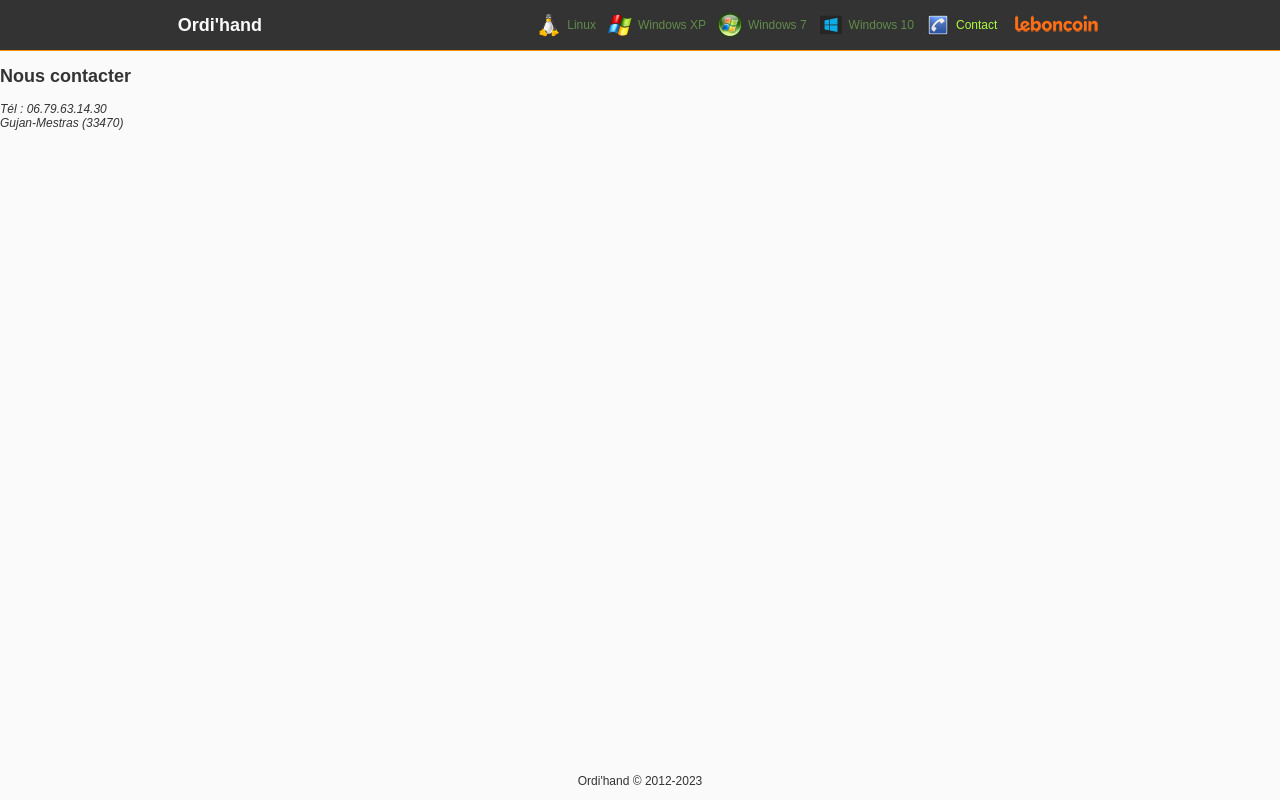
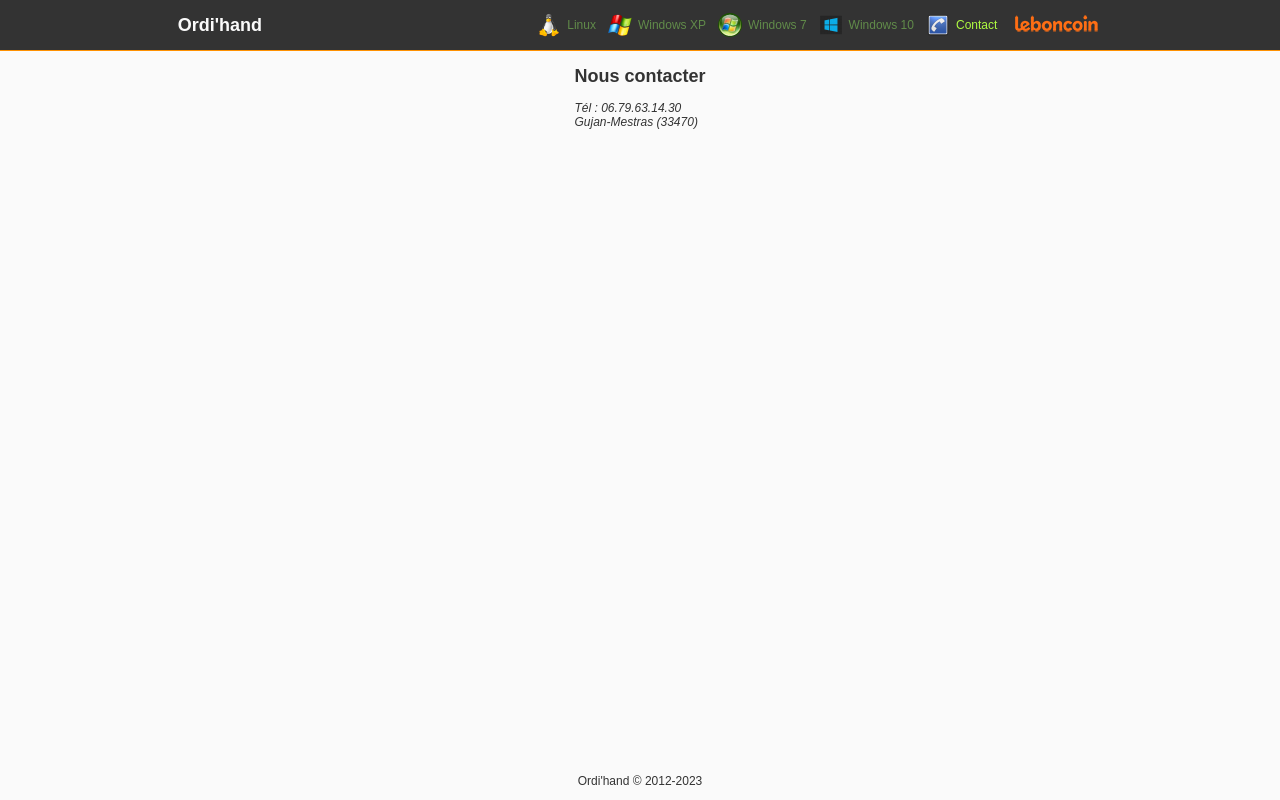
Before and after one commit to Patrice-E/Ordi-hand, a React (Vite) app: page /contact in a window 1280 px wide. Built offline with nearby package versions, Linux system fonts and the light colour scheme.

Commit message:
Maj page contact

```diff
--- a/src/pages/Contact.jsx
+++ b/src/pages/Contact.jsx
@@ -1,12 +1,15 @@
 export default function Contact() {
   return (
-    <section>
+    <div className='home'>
+      <section className='home__content'>
         <h2>Nous contacter</h2>
+        <br />
         <address>
           <span>Tél : 06.79.63.14.30</span>
           <br />
           <span>Gujan-Mestras (33470)</span>
         </address>
       </section>
+    </div>
   );
 }
```
Lines whose indentation alone changed are shown as unchanged.
